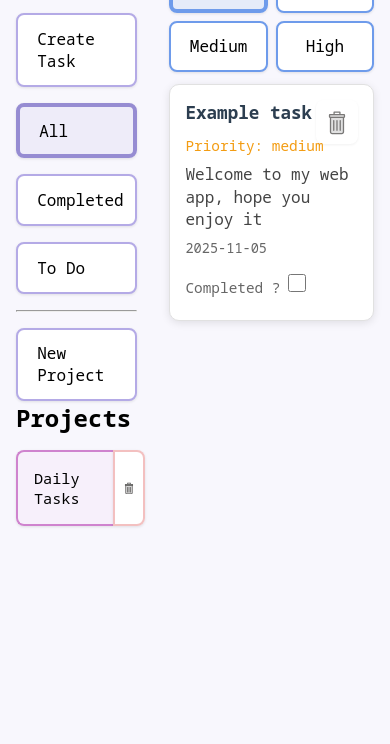
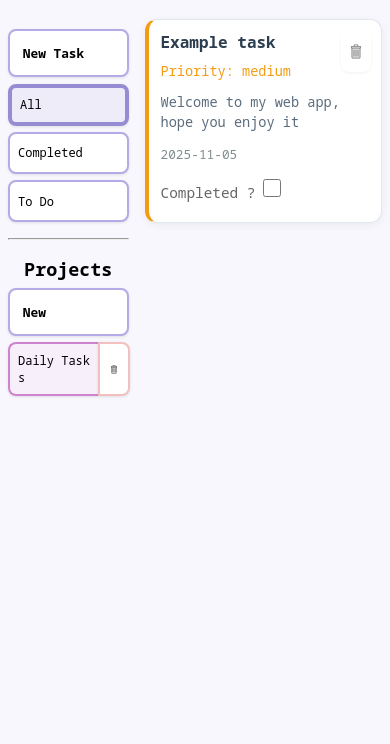
Before and after one commit to yaoming16/TOP-Todo-List, a website built with webpack: page src/template.html in a window 390 px wide. Shown: the part 100-844 px from the top of the page. Built offline with nearby package versions, Linux system fonts and the light colour scheme.

Commit message:
Added styles but need to fix

```diff
--- a/src/card/card.css
+++ b/src/card/card.css
@@ -1,25 +1,42 @@
 .card-div {
     background: white;
-    border-radius: 10px;
+    border: 1px solid #e1e8ed;
+    border-radius: 12px;
     padding: 20px;
     margin: 12px 0;
     position: relative;
-    box-shadow: 0 2px 8px rgba(0,0,0,0.1);
-    transition: all 0.2s ease;
-    border: 1px solid #e1e1e1;
+    transition: all 0.3s ease;
+    box-shadow: 0 2px 8px rgba(0, 0, 0, 0.06);
+    border-left: 4px solid #e1e8ed;
 }
 
 .card-div:hover {
     transform: translateY(-2px);
-    box-shadow: 0 4px 12px rgba(0,0,0,0.15);
+    box-shadow: 0 8px 25px rgba(0, 0, 0, 0.12);
+    border-left-color: var(--main-btn-border);
+}
+
+/* Priority-specific left borders */
+.card-div[data-priority="high"] {
+    border-left-color: #e74c3c;
+}
+
+.card-div[data-priority="medium"] {
+    border-left-color: #f39c12;
+}
+
+.card-div[data-priority="low"] {
+    border-left-color: #27ae60;
 }
 
 /* Title */
 .card-div h3 {
-    margin: 0 0 12px 0;
+    font-size: 1.2rem;
     color: #2c3e50;
-    font-size: 1.25rem;
-    padding-right: 30px;
+    margin-bottom: 8px;
+    font-weight: 600;
+    line-height: 1.3;
+    padding-right: 40px;
 }
 
 /* Priority styling */
@@ -32,16 +49,23 @@
 
 /* Description */
 .card-div p:nth-of-type(2) {
-    color: #444;
-    margin: 8px 0;
-    line-height: 1.4;
+    color: #5a6c7d;
+    margin: 12px 0;
+    line-height: 1.5;
+    font-size: 0.95rem;
+    display: -webkit-box;
+    -webkit-box-orient: vertical;
+    overflow: hidden;
+    text-overflow: ellipsis;
+    word-wrap: break-word;
 }
 
 /* Date styling */
 .card-div p:nth-of-type(3) {
-    color: #666;
+    color: #7f8c8d;
     font-size: 0.85rem;
-    margin: 8px 0;
+    margin-top: 12px;
+    font-weight: 500;
 }
 
 /* Status checkbox container */
@@ -126,9 +150,46 @@
 @media (max-width: 768px) {
     .card-div {
         padding: 15px;
+        margin: 8px 0;
     }
 
     .card-div h3 {
         font-size: 1.1rem;
+        padding-right: 40px;
+    }
+
+    .card-div button svg {
+        width: 24px;
+        height: 24px;
     }
 }
+
+@media (max-width: 480px) {
+    .card-div {
+        padding: 12px;
+        margin: 6px 0;
+    }
+
+    .card-div h3 {
+        font-size: 1rem;
+    }
+
+    .card-div p:first-of-type,
+    .card-div p:nth-of-type(2) {
+        font-size: 0.85rem;
+    }
+
+    .card-div p:nth-of-type(3) {
+        font-size: 0.8rem;
+    }
+
+    .card-div button {
+        top: 10px;
+        right: 10px;
+    }
+
+    .card-div button svg {
+        width: 20px;
+        height: 20px;
+    }
+}
--- a/src/projectDisplay/projectButton.css
+++ b/src/projectDisplay/projectButton.css
@@ -17,6 +17,8 @@
     border-radius: 8px 0 0 8px;
     border-right: none;
     font-size: 0.95rem;
+    text-wrap: wrap;
+    word-break: break-all;
 }
 
 .project-button:hover {
@@ -78,3 +80,37 @@
     outline: none;
     box-shadow: 0 0 0 2px rgba(214, 48, 49, 0.3);
 }
+
+@media (max-width: 768px) {
+    .project-button {
+        padding: 0.75rem;
+        font-size: 0.9rem;
+    }
+
+    .delete-project-button svg {
+        width: 14px;
+        height: 14px;
+    }
+}
+
+@media (max-width: 480px) {
+    .project-button-container {
+        margin-bottom: 6px;
+    }
+
+    .project-button {
+        flex: 0 0 75%;
+        padding: 0.5rem;
+        font-size: 0.85rem;
+    }
+
+    .delete-project-button {
+        flex: 0 0 25%;
+        padding: 4px;
+    }
+
+    .delete-project-button svg {
+        width: 12px;
+        height: 12px;
+    }
+}
--- a/src/styles.css
+++ b/src/styles.css
@@ -30,11 +30,22 @@ body {
 main {
     display: flex;
     flex-direction: row;
+    height: 100vh;
 }
 
 h1 {
     height: 10%;
     text-align: center;
+    margin-bottom: 2rem;
+    color: #2c3e50;
+    font-size: 2rem;
+    font-weight: 700;
+    letter-spacing: -0.5px;
+    text-align: center;
+    background: linear-gradient(135deg, #667eea 0%, #764ba2 100%);
+    -webkit-background-clip: text;
+    -webkit-text-fill-color: transparent;
+    background-clip: text;
 }
 
 button {
@@ -45,7 +56,7 @@ button {
     cursor: pointer;
     border: 2px solid var(--main-btn-border);
     background: white;
-    transition: all 0.2s ease-in-out;
+    transition: all 0.2s ease;
     display: flex;
     align-items: center;
     justify-content: center;
@@ -67,15 +78,18 @@ button:active {
 
 button:focus {
     outline: none;
-    box-shadow: 0 0 0 3px rgba(180, 170, 230, 0.3);
+    box-shadow: 0 0 0 3px rgba(180,170,230,0.3);
 }
 
-/* Disabled state */
 button:disabled {
     opacity: 0.6;
     cursor: not-allowed;
     transform: none;
     box-shadow: 0 1px 3px rgba(0, 0, 0, 0.1);
+}
+
+.priority-div h2 {
+    height: 10%;
 }
 
 .main-section {
@@ -124,32 +138,7 @@ button:disabled {
 hr {
     color: var(--line-color);
     margin-top: 1rem;
-}
-
-dialog {
-    margin: auto auto;
-    width: 40%;
-    padding: 2rem;
-    display: flex;
-    flex-direction: column;
-    border: 2px solid var(--main-btn-border);
-    border-radius: 1rem;
-    box-shadow: 0 4px 12px rgba(0, 0, 0, 0.1);
-    background-color: var(--main-bg);
-}
-
-dialog::backdrop {
-    background: rgba(0, 0, 0, 0.50);
-}
-
-/* hide native dialog when not open (override browser/css that forces it visible) */
-dialog:not([open]) {
-    display: none !important;
-}
-
-/* fallback visible class for environments without dialog API */
-dialog.visible {
-    display: block;
+    margin-bottom: 1rem;
 }
 
 input {
@@ -196,18 +185,18 @@ select {
     margin-top: 0;
     position: sticky;
     padding: 1rem;
+    width: 25%;
     min-width: 20%;
+    max-width: 400px;
     display: flex;
     flex-direction: column;
 }
 
-.tasks-projecs-section button {
-    width: 100%;
-    margin-top: 1rem;
-}
-
 .main-section {
-    width: 80%;
+    width: 75%;
+    min-width: 0;
+    flex: 1;
+    padding: 1rem;
 }
 
 .active-completed-filter {
@@ -257,3 +246,146 @@ button.close-btn:focus {
     outline: none;
     box-shadow: 0 0 0 2px rgba(180, 170, 230, 0.3);
 }
+
+#cards-div {
+    margin-top: 2rem;
+    display: grid;
+    gap: 1rem;
+    grid-template-columns: repeat(auto-fill, minmax(300px, 1fr));
+}
+
+@media (max-width: 868px) {
+    #cards-div {
+        grid-template-columns: 1fr;
+    }
+}
+
+
+/* TABLET (768px and down) */
+@media (max-width: 768px) {
+    h1 {
+        font-size: 1.5rem;
+    }
+
+    h2 {
+        font-size: 1.15rem;
+        text-align: center;
+    }
+    button {
+        font-size: 0.9rem;
+        padding: 0.75rem 1rem;
+        min-height: 48px;
+    }
+
+    .tasks-projecs-section {
+        width: 30%;
+        min-width: 25%;
+        max-width: 320px;
+    }
+
+    .tasks-projecs-section button {
+        padding: 0.75rem;
+        margin-top: 0.75rem;
+        font-size: 0.85rem;
+    }
+
+    .main-section {
+        width: 70%;
+    }
+
+    .main-section button {
+        padding: 0.7rem 0.9rem;
+        font-size: 0.85rem;
+    }
+
+    #priority-div-btn button {
+        padding: 0.6rem 0.5rem;
+        font-size: 0.8rem;
+        min-height: 44px;
+
+    }
+
+    #priority-div-btn {
+        grid-template-columns: repeat(auto-fill, minmax(60px, 1fr));
+    }
+
+    button.close-btn {
+        width: 34px !important;
+        height: 34px !important;
+        font-size: 1.4rem !important;
+    }
+}
+
+/* MOBILE (480px and down) */
+@media (max-width: 480px) {
+
+    button {
+        font-size: 0.8rem;
+        padding: 0.5rem 0.7rem;
+        min-height: 44px;
+        font-weight: 500;
+    }
+
+    button:hover {
+        transform: none;
+        background: rgba(180, 170, 230, 0.08);
+    }
+
+    button:active {
+        transform: scale(0.98);
+        background: rgba(180, 170, 230, 0.15);
+    }
+
+    .tasks-projecs-section, .main-section {
+        padding: 0.5rem;
+    }
+
+    .tasks-projecs-section {
+        width: 35%;
+        min-width: 30%;
+        max-width: 240px;
+    }
+
+    .main-section {
+        width: 65%;
+    }
+
+    .tasks-projecs-section button {
+        padding: 0.5rem;
+        margin-top: 0.4rem;
+        font-size: 0.75rem;
+        min-height: 42px;
+    }
+
+    .main-section button {
+        padding: 0.5rem 0.6rem;
+        font-size: 0.75rem;
+        min-height: 42px;
+    }
+
+    #priority-div-btn button {
+        padding: 0.4rem 0.3rem;
+        font-size: 0.7rem;
+        min-height: 40px;
+    }
+
+    #priority-div-btn {
+        grid-template-columns: repeat(auto-fill, minmax(45px, 1fr));
+    }
+
+    button.close-btn {
+        width: 32px !important;
+        height: 32px !important;
+        font-size: 1.2rem !important;
+        padding: 4px !important;
+    }
+
+    /* More compact primary buttons */
+    #create-task-btn,
+    #create-project-btn {
+        min-height: 48px;
+        font-size: 0.8rem;
+        font-weight: 600;
+        padding: 0.6rem 0.8rem;
+    }
+}
--- a/src/taskModal/taskModal.css
+++ b/src/taskModal/taskModal.css
@@ -61,3 +61,63 @@ input:user-invalid:focus {
     border-color: #a02a1d;
     box-shadow: 0 0 0 4px rgba(231, 76, 60, 0.2);
 }
+
+dialog {
+    margin: auto auto;
+    width: 40%;
+    padding: 2rem;
+    display: flex;
+    flex-direction: column;
+    border: 2px solid var(--main-btn-border);
+    border-radius: 1rem;
+    box-shadow: 0 4px 12px rgba(0, 0, 0, 0.1);
+    background-color: var(--main-bg);
+}
+
+dialog::backdrop {
+    background: rgba(0, 0, 0, 0.50);
+}
+
+/* hide native dialog when not open (override browser/css that forces it visible) */
+dialog:not([open]) {
+    display: none !important;
+}
+
+/* fallback visible class for environments without dialog API */
+dialog.visible {
+    display: block;
+}
+
+@media (max-width: 750px) {
+    .title-div, #create-task-form {
+
+    }
+
+    dialog {
+        padding: 1rem;
+        width: 60%;
+    }
+
+    label, input, select {
+        font-size: 0.9rem;
+    }
+}
+
+@media (max-width: 450px) {
+    .title-div, #create-task-form {
+
+    }
+
+    dialog {
+        padding: 0.5rem;
+        width: 80%
+    }
+
+    dialog h2 {
+        font-size: 0.95rem;
+    }
+
+    label, input, select {
+        font-size: 0.85rem;
+    }
+}
--- a/src/template.html
+++ b/src/template.html
@@ -10,15 +10,15 @@
             <section class="tasks-projecs-section flex-col">
                 <h1>To-do List</h1>
                 <div class="flex-col" id="completed-div-btn">
-                    <button id="create-task-btn">Create Task</button>
+                    <button id="create-task-btn">New Task</button>
                     <button id="completed-all-btn" class="active-completed-filter">All</button>
                     <button id="completed-btn">Completed</button>
                     <button id="to-do-btn">To Do</button>
                 </div>
                 <hr />
                 <div>
-                    <button id="create-project-btn">New Project</button>
                     <h2>Projects</h2>
+                    <button id="create-project-btn">New</button>
                     <div class="projects-div" id="projects-div"></div>
                 </div>
             </section>
```
